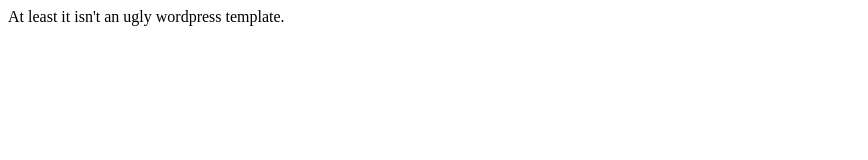
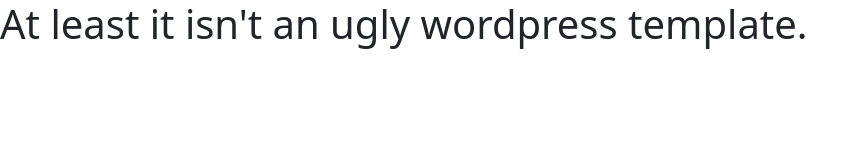
Before and after one commit to antbz/website, a plain HTML site: page index.html in a window 1280 px wide. Shown: the whole page, without its empty margins (0-868 px from the left). Drawn offline with nearby package versions, Linux system fonts and the light colour scheme.

Commit message:
Added bs css

```diff
--- a/index.html
+++ b/index.html
@@ -4,9 +4,12 @@
     <meta charset="UTF-8">
     <meta http-equiv="X-UA-Compatible" content="IE=edge">
     <meta name="viewport" content="width=device-width, initial-scale=1.0">
-    <title>Document</title>
+
+    <link href="https://cdn.jsdelivr.net/npm/bootstrap@5.0.2/dist/css/bootstrap.min.css" rel="stylesheet" integrity="sha384-EVSTQN3/azprG1Anm3QDgpJLIm9Nao0Yz1ztcQTwFspd3yD65VohhpuuCOmLASjC" crossorigin="anonymous">
+
+    <title>António Bezerra</title>
 </head>
 <body>
-    At least it isn't an ugly wordpress template.
+    <h1>At least it isn't an ugly wordpress template.</h1>
 </body>
 </html>
```
